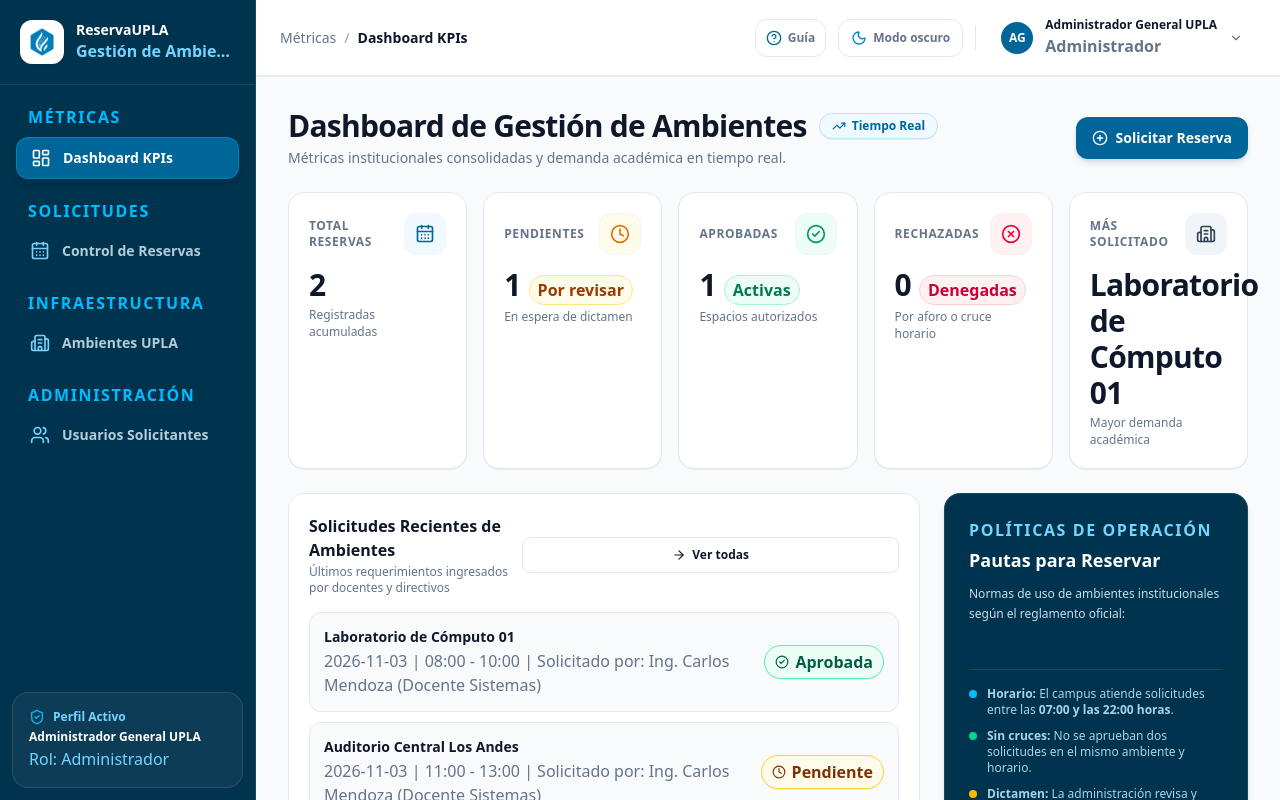
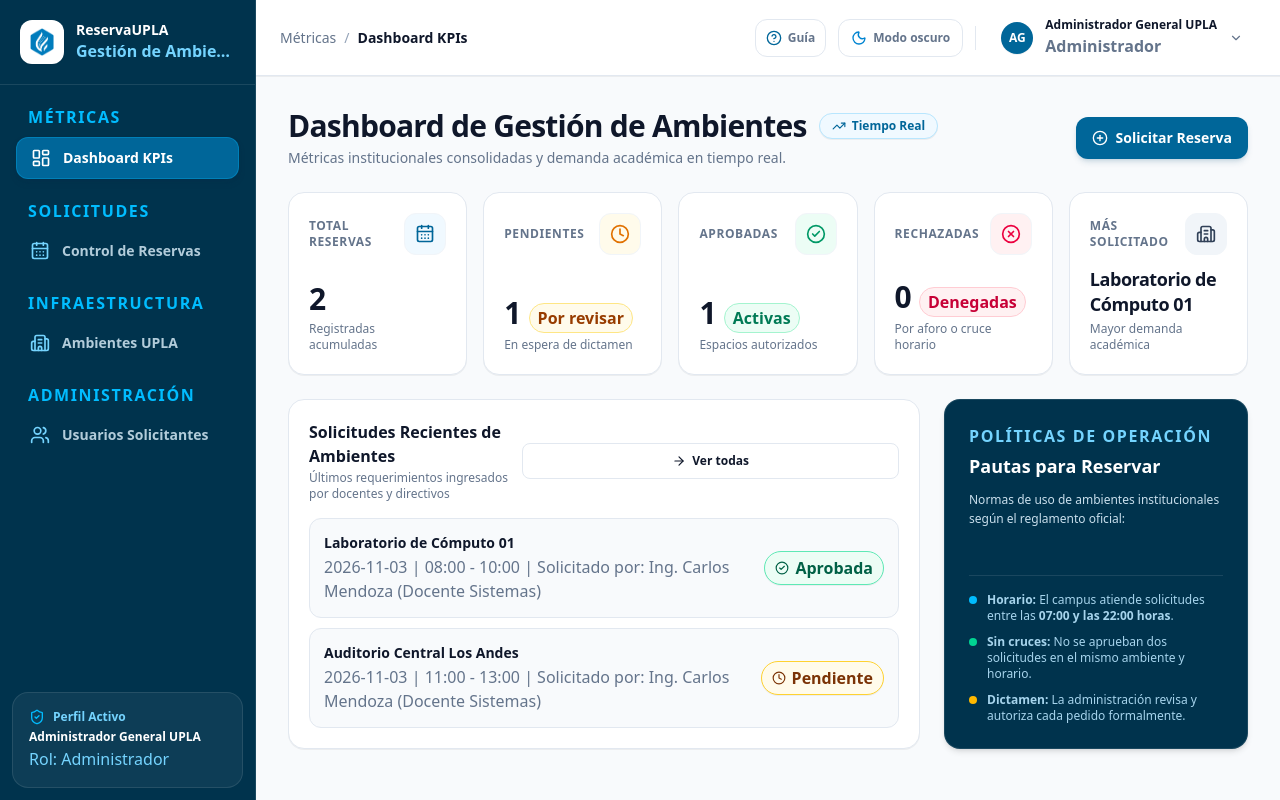
Before and after one commit to Learning202413/ReservaUPLA, a React (Vite) app in the folder frontend/: page / in a window 1280 px wide. Both pictures are taken after a click on the button "INGRESAR AL SISTEMA". Built offline with nearby package versions, Linux system fonts and the light colour scheme; no server answers.

Commit message:
fix: normalize statcard typography, bind form labels and refine modal layouts

```diff
--- a/frontend/src/components/layout/Sidebar.tsx
+++ b/frontend/src/components/layout/Sidebar.tsx
@@ -162,7 +162,7 @@ export const Sidebar: React.FC<SidebarProps> = ({
       </div>
 
       {/* Tarjeta de Especificación y Rol en Pie */}
-      <div className="p-4 border-t border-sidebar-line m-3 rounded-2xl bg-white/5 border border-white/10">
+      <div className="p-4 m-3 rounded-2xl bg-white/5 border border-white/10">
         <div className="flex items-center gap-2 text-sky-300 text-xs font-bold mb-1">
           <ShieldCheck className="w-4 h-4 text-sky-400" />
           <span>Perfil Activo</span>
--- a/frontend/src/components/reservas/RechazarReservaModal.tsx
+++ b/frontend/src/components/reservas/RechazarReservaModal.tsx
@@ -83,7 +83,7 @@ export const RechazarReservaModal: React.FC<RechazarReservaModalProps> = ({
         <div className="p-3.5 rounded-xl bg-rose-50 dark:bg-rose-950/60 border border-rose-200 dark:border-rose-800 text-rose-900 dark:text-rose-200 text-xs flex items-start gap-2.5">
           <AlertTriangle className="w-4 h-4 text-rose-600 dark:text-rose-400 shrink-0 mt-0.5" />
           <p className="leading-relaxed">
-            El solicitante podrá visualizar este motivo detallado en su panel de reservas para comprender el dictamen institucional (Principio de Cierre y Retroalimentación).
+            El solicitante podrá visualizar este motivo detallado en su panel de reservas para comprender el dictamen institucional.
           </p>
         </div>
 
--- a/frontend/src/components/ui/StatCard.tsx
+++ b/frontend/src/components/ui/StatCard.tsx
@@ -39,6 +39,7 @@ export const StatCard: React.FC<StatCardProps> = ({
   };
 
   const isClickable = Boolean(onClick);
+  const isLongText = typeof value === 'string' && value.length > 5;
 
   return (
     <div
@@ -55,13 +56,13 @@ export const StatCard: React.FC<StatCardProps> = ({
       }
       role={isClickable ? 'button' : undefined}
       tabIndex={isClickable ? 0 : undefined}
-      className={`bg-surface p-5 rounded-2xl border border-line shadow-2xs transition-all duration-200 ${
+      className={`bg-surface p-5 rounded-2xl border border-line shadow-2xs transition-all duration-200 flex flex-col justify-between h-full ${
         isClickable
           ? 'cursor-pointer hover:shadow-md hover:border-primary/40 active:scale-[0.99] focus-visible:outline-none focus-visible:ring-2 focus-visible:ring-primary focus-visible:ring-offset-2'
           : ''
       } ${className}`}
     >
-      <div className={`flex ${layout === 'horizontal' ? 'flex-row items-center justify-between' : 'flex-col'} gap-3`}>
+      <div className={`flex ${layout === 'horizontal' ? 'flex-row items-center justify-between' : 'flex-col justify-between h-full'} gap-3 flex-1`}>
         <div className="flex items-center justify-between w-full">
           <span className="text-xs font-bold uppercase tracking-wider text-ink-muted">
             {title}
@@ -73,14 +74,21 @@ export const StatCard: React.FC<StatCardProps> = ({
           )}
         </div>
 
-        <div>
+        <div className="mt-auto">
           <div className="flex items-baseline gap-2">
-            <span className="text-2xl sm:text-3xl font-black text-ink tracking-tight tabular-nums">
+            <span
+              className={`font-black text-ink tracking-tight ${
+                isLongText
+                  ? 'text-base sm:text-lg leading-snug line-clamp-2'
+                  : 'text-2xl sm:text-3xl tabular-nums'
+              }`}
+              title={typeof value === 'string' ? value : undefined}
+            >
               {value}
             </span>
             {badge && (
               <span
-                className={`inline-flex items-center px-2 py-0.5 rounded-full text-3xs font-extrabold border ${
+                className={`inline-flex items-center px-2 py-0.5 rounded-full text-3xs font-extrabold border shrink-0 ${
                   badgeColors[badge.variant || 'neutral']
                 }`}
               >
--- a/frontend/src/pages/AmbientesPage.tsx
+++ b/frontend/src/pages/AmbientesPage.tsx
@@ -196,10 +196,11 @@ export const AmbientesPage: React.FC = () => {
 
           <div className="grid grid-cols-2 gap-3">
             <div>
-              <label className="form-label-standard">
+              <label htmlFor="select-tipo-espacio" className="form-label-standard">
                 Tipo de Espacio <span className="text-red-500">*</span>
               </label>
               <select
+                id="select-tipo-espacio"
                 value={tipo}
                 onChange={(e) => setTipo(e.target.value)}
                 className="form-input-standard"
@@ -233,10 +234,11 @@ export const AmbientesPage: React.FC = () => {
           />
 
           <div>
-            <label className="form-label-standard">
+            <label htmlFor="select-estado-operativo" className="form-label-standard">
               Estado Operativo <span className="text-red-500">*</span>
             </label>
             <select
+              id="select-estado-operativo"
               value={estado}
               onChange={(e) => setEstado(e.target.value)}
               className="form-input-standard"
--- a/frontend/src/pages/UsuariosPage.tsx
+++ b/frontend/src/pages/UsuariosPage.tsx
@@ -235,10 +235,11 @@ export const UsuariosPage: React.FC = () => {
           />
 
           <div>
-            <label className="form-label-standard">
+            <label htmlFor="select-rol-usuario" className="form-label-standard">
               Rol Asignado en el Sistema <span className="text-red-500">*</span>
             </label>
             <select
+              id="select-rol-usuario"
               value={rol}
               onChange={(e) => setRol(e.target.value)}
               className="form-input-standard"
--- a/frontend/src/services/api.ts
+++ b/frontend/src/services/api.ts
@@ -104,10 +104,10 @@ export const api = {
 
     // Validación algorítmica local (RN-01, RN-03, RN-04)
     if (horaFin <= horaInicio) {
-      return { disponible: false, mensaje: 'RN-03: La hora de fin debe ser posterior a la de inicio.' };
+      return { disponible: false, mensaje: 'La hora de fin debe ser posterior a la de inicio.' };
     }
     if (horaInicio < '07:00' || horaFin > '22:00') {
-      return { disponible: false, mensaje: 'RN-04: Las reservas solo operan entre las 07:00 y 22:00 horas.' };
+      return { disponible: false, mensaje: 'Las reservas solo operan entre las 07:00 y 22:00 horas.' };
     }
 
     const conflicto = localReservas.some(
@@ -115,7 +115,7 @@ export const api = {
     );
 
     if (conflicto) {
-      return { disponible: false, mensaje: 'RN-01: Conflicto. Ya existe una reserva aprobada para ese horario.' };
+      return { disponible: false, mensaje: 'Conflicto. Ya existe una reserva aprobada para ese horario.' };
     }
 
     return { disponible: true, mensaje: 'Horario 100% disponible.' };
@@ -186,7 +186,7 @@ export const api = {
 
     const r = localReservas.find((res) => res.id === id);
     if (!r) throw new Error('Reserva no encontrada');
-    if (r.estado === 'Rechazada') throw new Error('RN-06: Una reserva rechazada no puede modificarse.');
+    if (r.estado === 'Rechazada') throw new Error('Una reserva en estado Rechazada no puede modificarse.');
     r.estado = nuevoEstado as any;
     if (motivoRechazo) r.motivoRechazo = motivoRechazo;
   },
```
Also changed, not shown: frontend/src/pages/NuevaReservaPage.tsx (+6 -5 lines).
